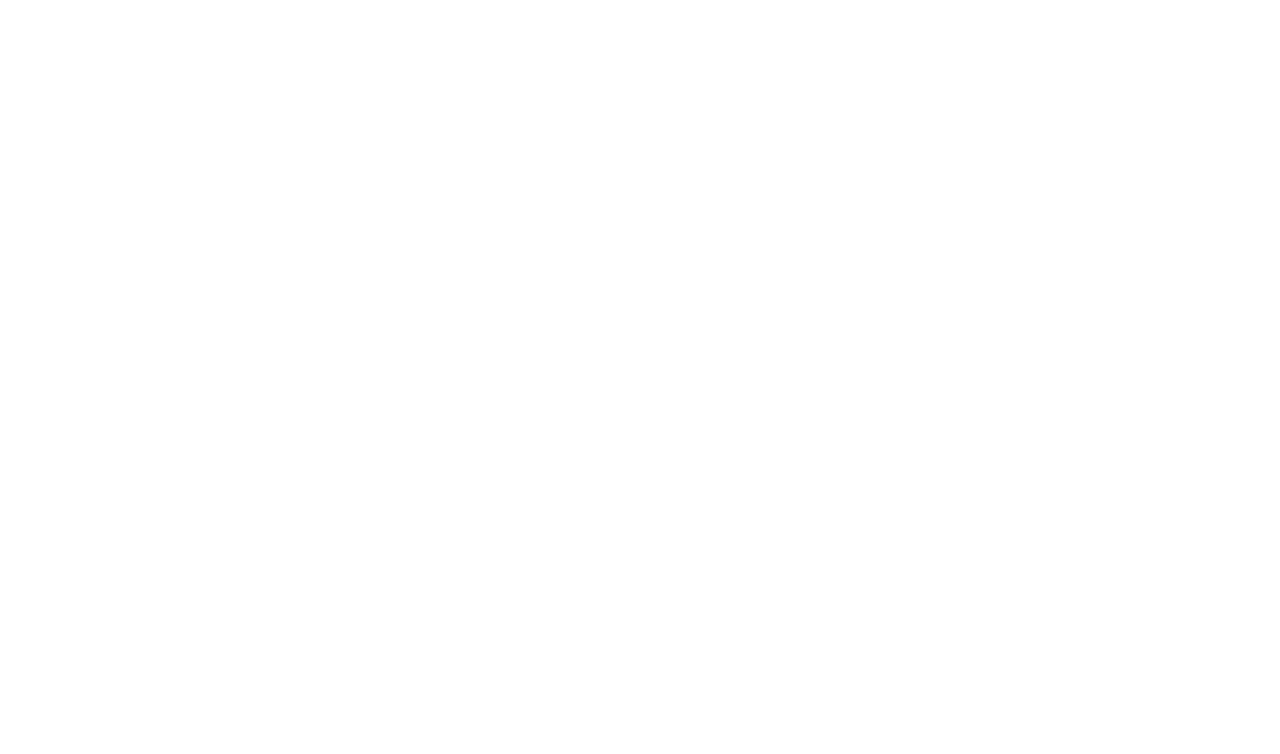
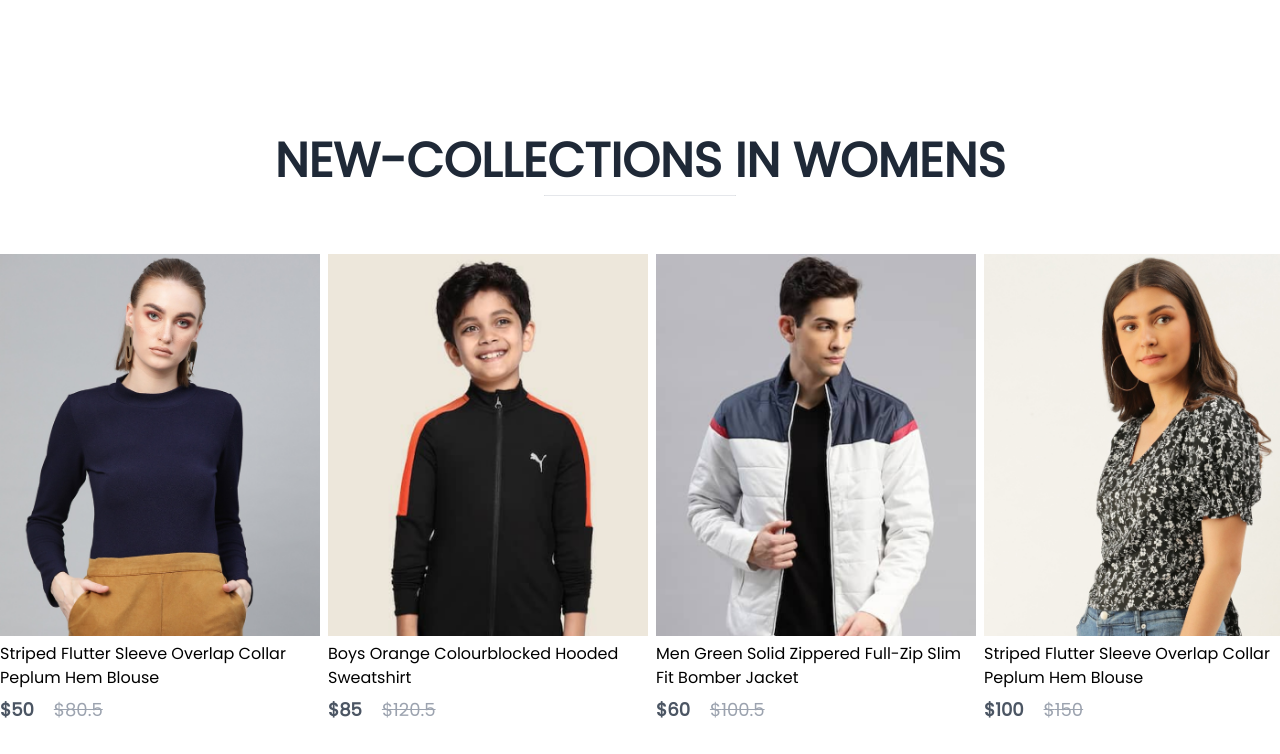
Before and after one commit to sarah4594/react-practice, a React (Vite) app: page / in a window 1280 px wide. Shown: the part 2120-2874 px from the top of the page. Before the commit the page ends 2257 px from the top, so only its background shows below. Built offline with nearby package versions, Linux system fonts and the light colour scheme.

Commit message:
New collections and style

```diff
--- /dev/null
+++ b/src/Components/Assets/new_collections.d.ts
@@ -0,0 +1,77 @@
+import p1_img from "./product_12.png";
+import p2_img from "./product_35.png";
+import p3_img from "./product_14.png";
+import p4_img from "./product_8.png";
+import p5_img from "./product_15.png";
+import p6_img from "./product_2.png";
+import p7_img from "./product_17.png";
+import p8_img from "./product_28.png";
+
+const new_collections = [
+	{
+		id: 12,
+		name: "Striped Flutter Sleeve Overlap Collar Peplum Hem Blouse",
+		image: p1_img,
+		new_price: 50.0,
+		old_price: 80.5,
+	},
+	{
+		id: 35,
+		name: "Boys Orange Colourblocked Hooded Sweatshirt",
+		image: p2_img,
+		new_price: 85.0,
+		old_price: 120.5,
+	},
+	{
+		id: 14,
+		name: "Men Green Solid Zippered Full-Zip Slim Fit Bomber Jacket",
+		image: p3_img,
+		new_price: 60.0,
+		old_price: 100.5,
+	},
+	{
+		id: 8,
+		name: "Striped Flutter Sleeve Overlap Collar Peplum Hem Blouse",
+		image: p4_img,
+		new_price: 100.0,
+		old_price: 150.0,
+	},
+	{
+		id: 15,
+		name: "Men Green Solid Zippered Full-Zip Slim Fit Bomber Jacket",
+		image: p5_img,
+		new_price: 50.0,
+		old_price: 80.5,
+	},
+	{
+		id: 2,
+		name: "Striped Flutter Sleeve Overlap Collar Peplum Hem Blouse",
+		image: p6_img,
+		new_price: 85.0,
+		old_price: 120.5,
+	},
+	{
+		id: 17,
+		name: "Men Green Solid Zippered Full-Zip Slim Fit Bomber Jacket",
+		image: p7_img,
+		new_price: 60.0,
+		old_price: 100.5,
+	},
+	{
+		id: 28,
+		name: "Boys Orange Colourblocked Hooded Sweatshirt",
+		image: p8_img,
+		new_price: 100.0,
+		old_price: 150.0,
+	},
+];
+
+interface new_collections {
+	id: number;
+	name: string;
+	image: string;
+	new_price: number;
+	old_price: number;
+}
+
+export default new_collections;
--- /dev/null
+++ b/src/Components/NewCollections.tsx
@@ -0,0 +1,38 @@
+import React from "react";
+import new_collections from "./Assets/new_collections.js";
+import Item from "./Item";
+
+const NewCollections = () => {
+	return (
+		<div className="new-collections flex flex-col items-center gap-2.5 h-[90vh]">
+			<h1 className="uppercase text-gray-800 text-5xl font-semibold ">
+				new-collections in womens
+			</h1>
+			<hr className="w-48 h-1.5 rounded bg-gray-800" />
+			<div className="collections grid grid-cols-4 mt-12 gap-8">
+				{new_collections.map((item: ItemProps, i) => {
+					return (
+						<Item
+							key={i}
+							id={item.id}
+							name={item.name}
+							image={item.image}
+							new_price={item.new_price}
+							old_price={item.old_price}
+						/>
+					);
+				})}
+			</div>
+		</div>
+	);
+};
+
+interface ItemProps {
+	id: number;
+	name: string;
+	image: string;
+	new_price: number;
+	old_price: number;
+}
+
+export default NewCollections;
--- a/src/Pages/Shop.tsx
+++ b/src/Pages/Shop.tsx
@@ -2,6 +2,7 @@
 import Hero from "../Components/Hero";
 import Popular from "../Components/Popular";
 import Offers from "../Components/Offers";
+import NewCollections from "../Components/NewCollections";
 
 const Shop = () => {
 	return (
@@ -9,6 +10,7 @@
 			<Hero />
 			<Popular />
 			<Offers />
+			<NewCollections />
 		</div>
 	);
 };
```
